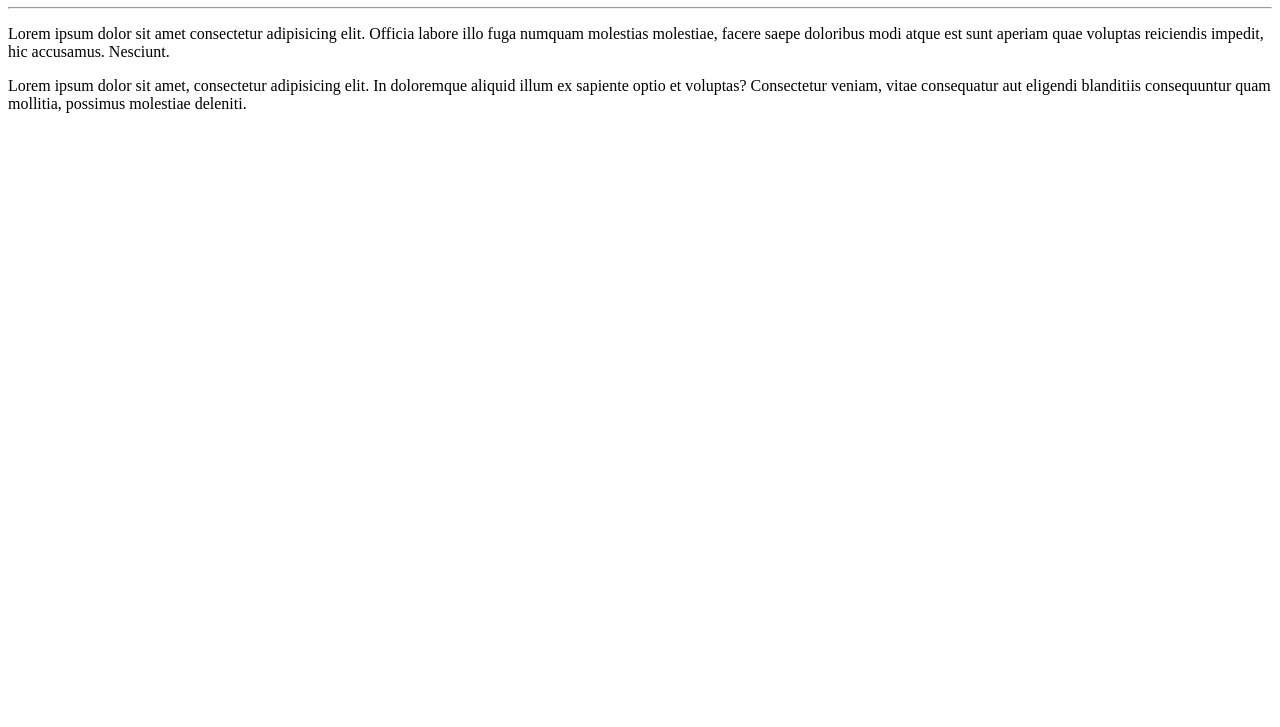
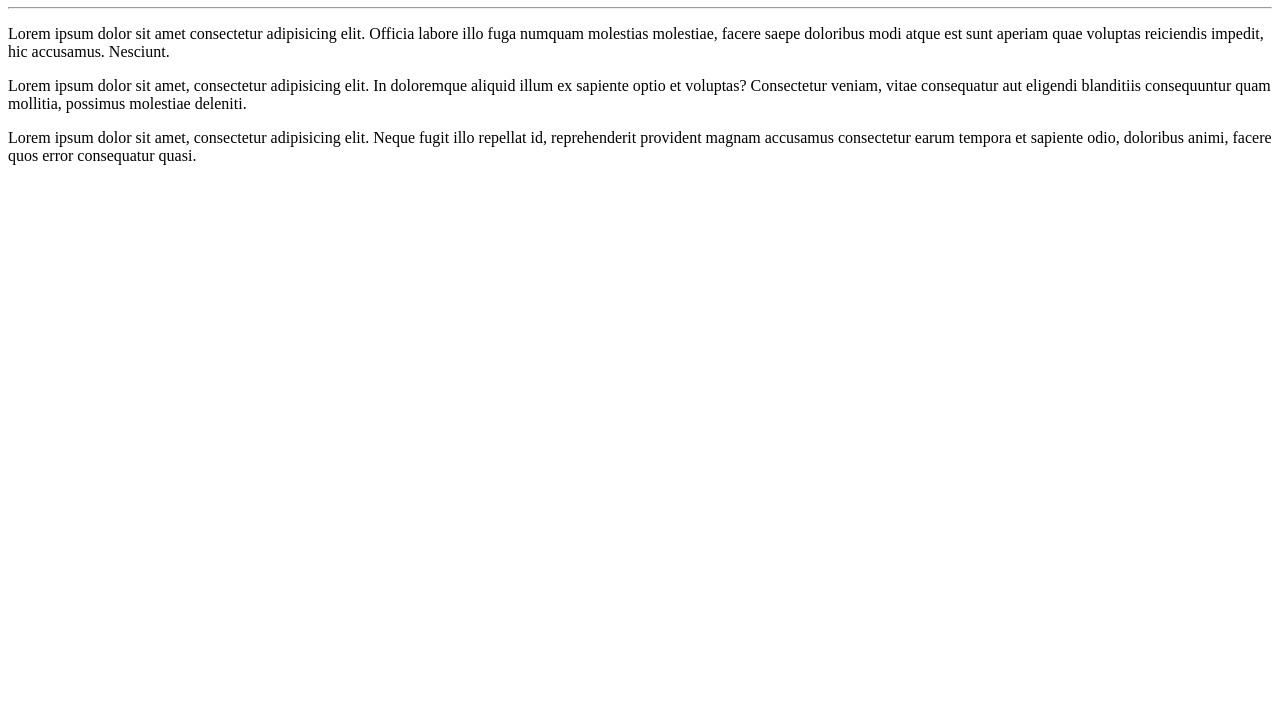
Before and after one commit to joaopae/Ola-Mundo, a plain HTML site: page site-exemplo/index.html in a window 1280 px wide. Shown: the part 73-800 px from the top of the page. Drawn offline with Linux system fonts and the light colour scheme.

Commit message:
Foi adicionado mais um paragrafo

```diff
--- a/site-exemplo/index.html
+++ b/site-exemplo/index.html
@@ -11,5 +11,6 @@
     <hr>
     <p>Lorem ipsum dolor sit amet consectetur adipisicing elit. Officia labore illo fuga numquam molestias molestiae, facere saepe doloribus modi atque est sunt aperiam quae voluptas reiciendis impedit, hic accusamus. Nesciunt.</p>
     <p>Lorem ipsum dolor sit amet, consectetur adipisicing elit. In doloremque aliquid illum ex sapiente optio et voluptas? Consectetur veniam, vitae consequatur aut eligendi blanditiis consequuntur quam mollitia, possimus molestiae deleniti.</p>
+    <p>Lorem ipsum dolor sit amet, consectetur adipisicing elit. Neque fugit illo repellat id, reprehenderit provident magnam accusamus consectetur earum tempora et sapiente odio, doloribus animi, facere quos error consequatur quasi.</p>
 </body>
 </html>
```
